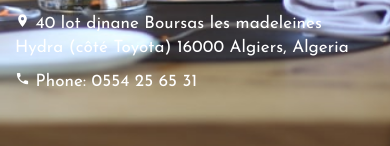
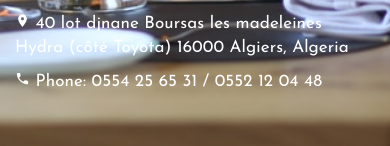
Before and after one commit to Khiroun/restaurant, a Next.js app: page / in a window 390 px wide. Shown: the part 9497-9643 px from the top of the page. Built offline with nearby package versions, Linux system fonts and the light colour scheme.

Commit message:
New Phone Number

```diff
--- a/widgets/Footer.js
+++ b/widgets/Footer.js
@@ -31,7 +31,7 @@ const Footer = () => {
             </div>
             <div className="footer-address">
               <p style={{ color: 'white' }}><RoomIcon /> 40 lot djnane Boursas les madeleines Hydra (côté Toyota) 16000 Algiers, Algeria</p>
-              <p style={{ color: 'white' }}><PhoneIcon /> Phone: 0554 25 65 31</p>
+              <p style={{ color: 'white' }}><PhoneIcon /> Phone: 0554 25 65 31 / 0552 12 04 48</p>
             </div>
           </div>
         </div>
```
